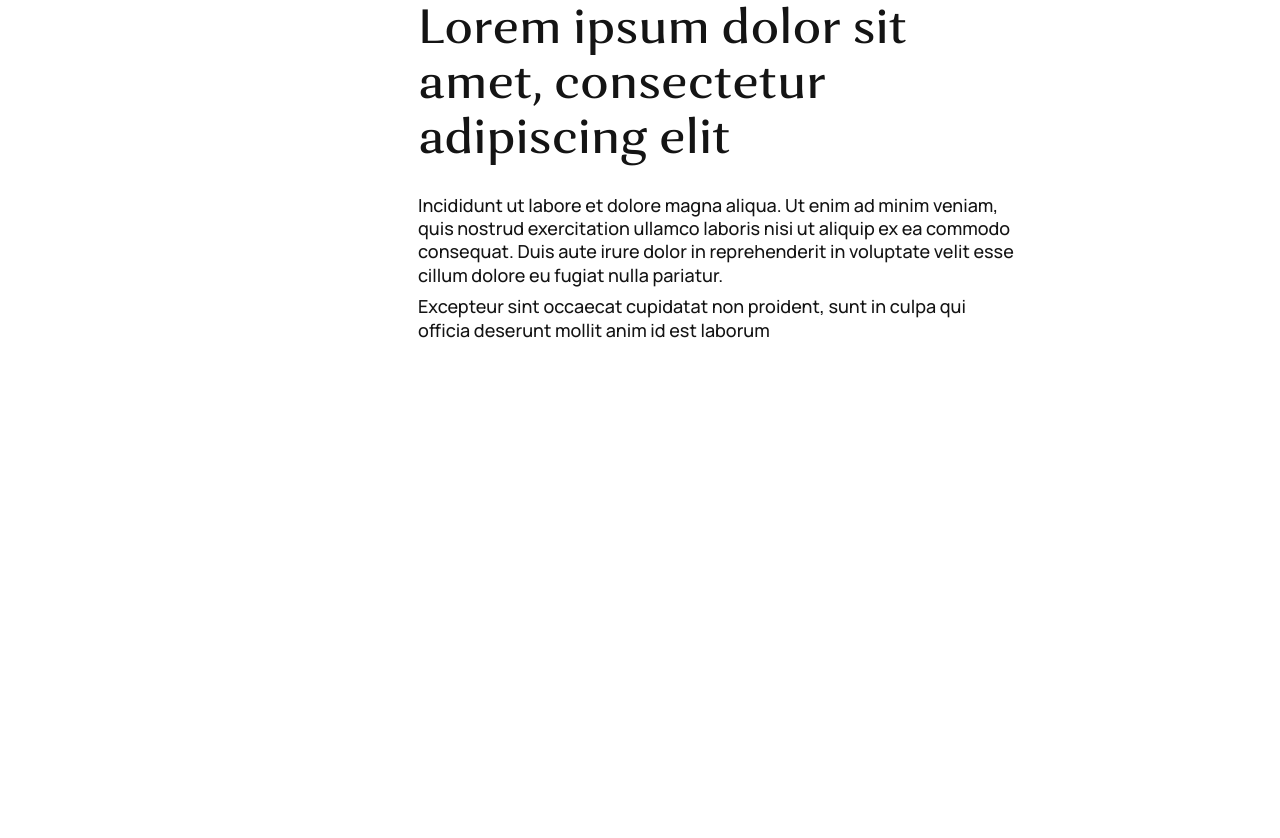
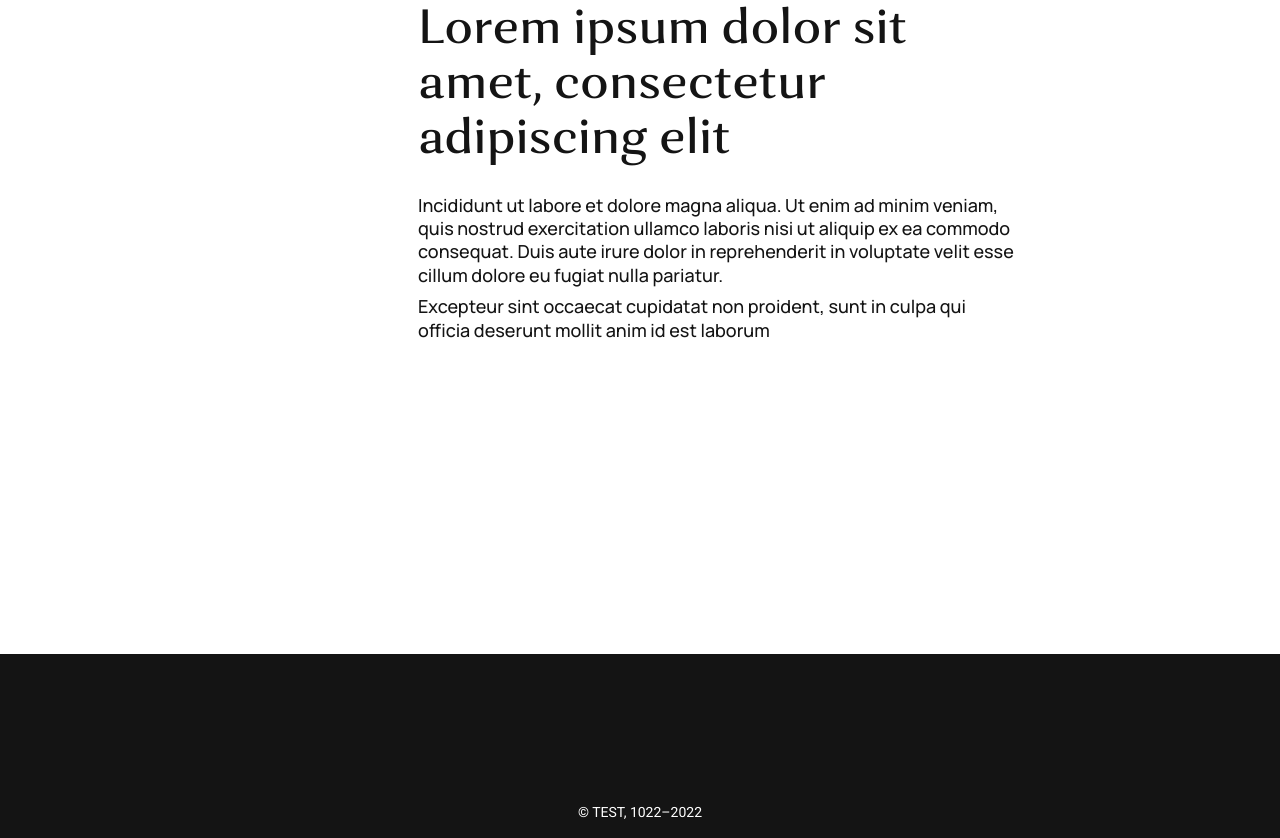
Before and after one commit to sheyhmansur/Circeya-test, a website: page src/index.html in a window 1280 px wide. Shown: the part 1991-2829 px from the top of the page. Before the commit the page ends 2645 px from the top, so only its background shows below. Drawn offline with Linux system fonts and the light colour scheme.

Commit message:
stylization footer.scss done

```diff
--- a/src/index.html
+++ b/src/index.html
@@ -30,7 +30,7 @@
                     <li class="promo__tab" data-tab="#tab_2">Ipsum</li>
                 </ul>
                 <h1 class="title promo__title">
-                    Lorem ipsum dolor <span>sit </span> amet
+                    Lorem ipsum dolor <span>sit</span> amet
                 </h1>
             </div>
 
@@ -75,6 +75,11 @@
         </section>
     </main>
 
+    <footer class="footer">
+        <div class="footer__label">
+            © TEST, 1022–2022
+        </div>
+    </footer>
 
 
     <script src="js/script.js"></script>
--- a/src/sass/blocks/_footer.scss
+++ b/src/sass/blocks/_footer.scss
@@ -0,0 +1,11 @@
+.footer {
+  padding: 150px 0 18px 0;
+  background-color: $main-color;
+  &__label {
+    text-align: center;
+    color: $second-color;
+    font-family: "Roboto";
+    font-weight: normal;
+    font-size: 14px;
+  }
+}
```
Also changed, not shown: dist/index.html, src/css/style.min.css.
